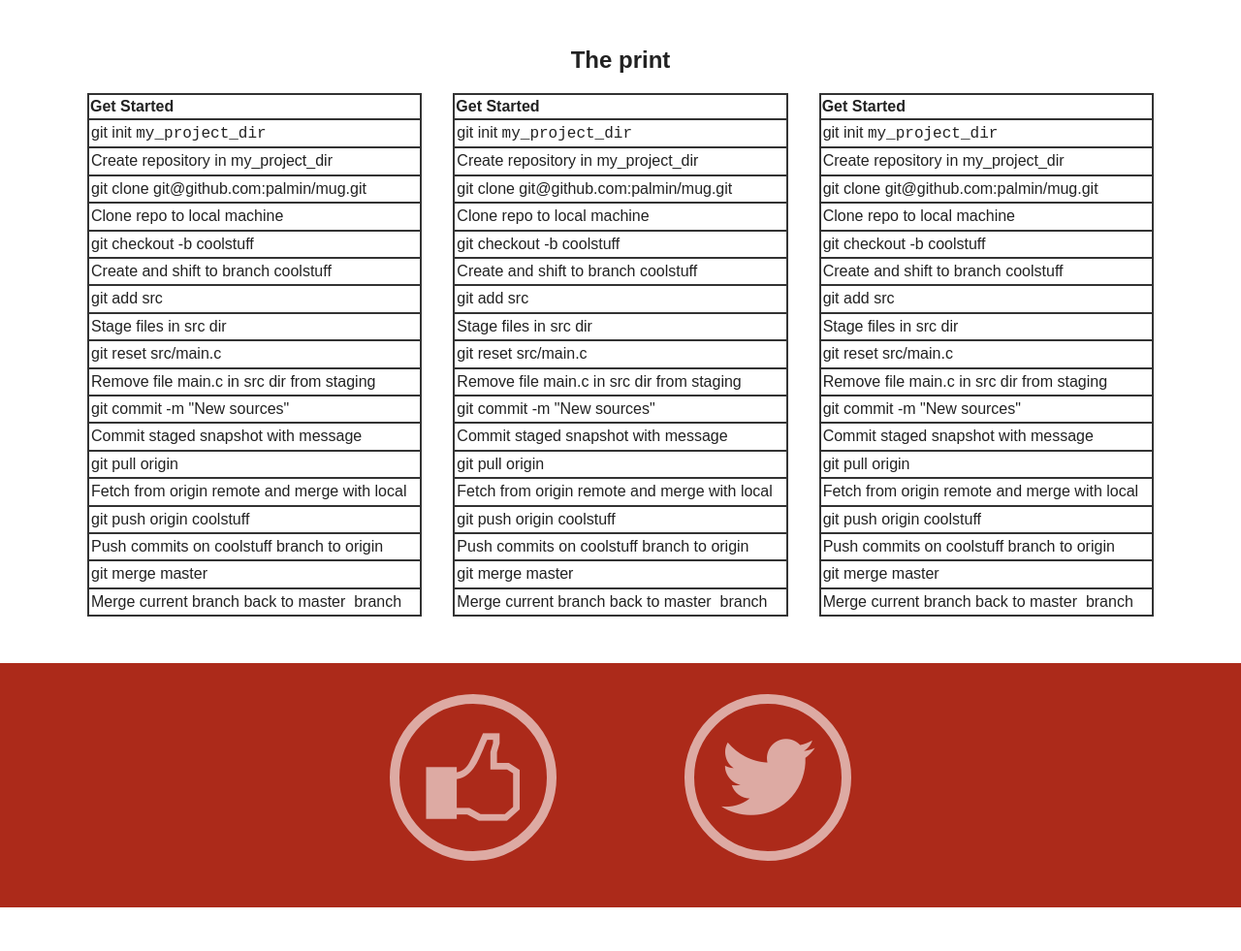
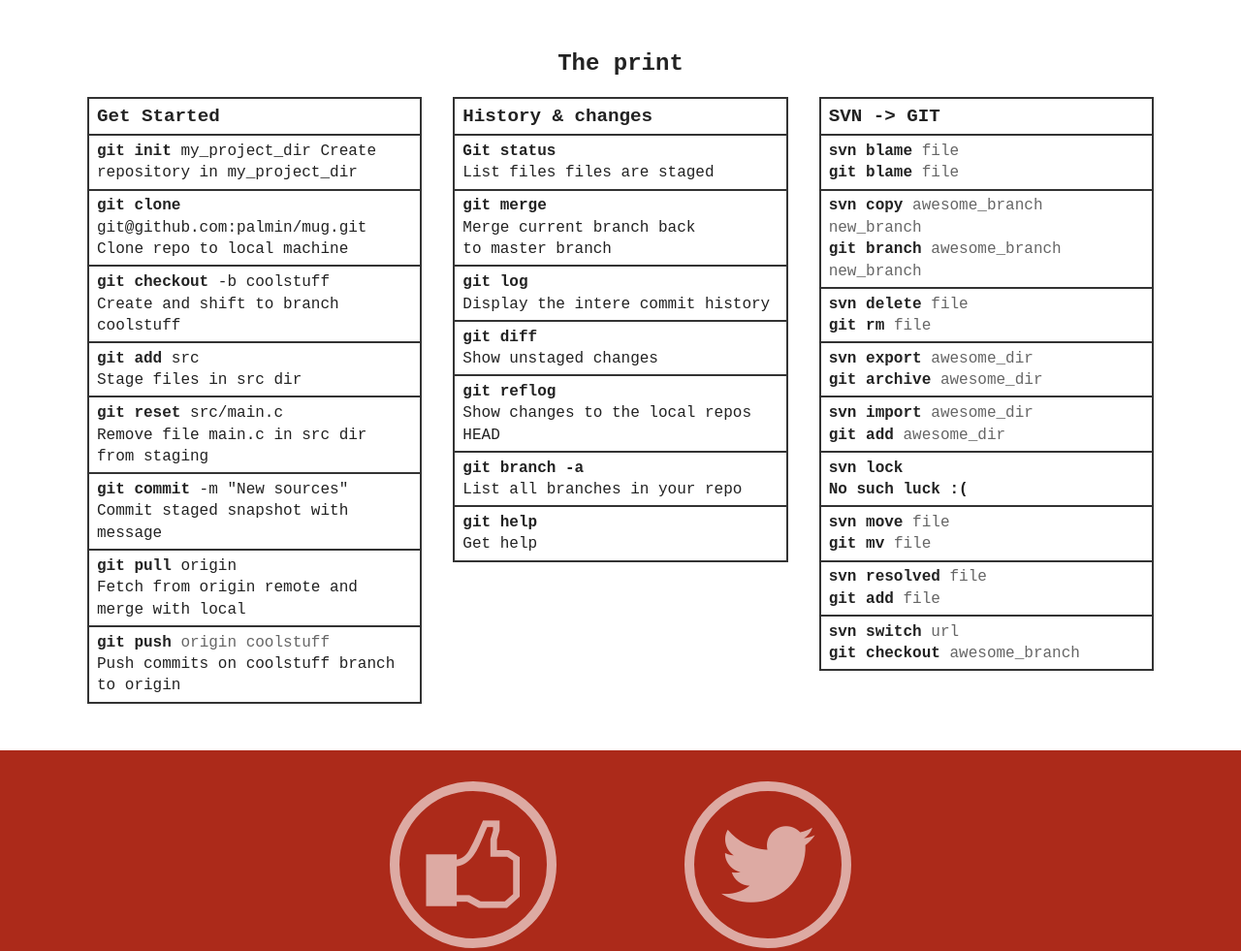
Before and after one commit to mugt/mugt.github.io, a plain HTML site: page index.html in a window 1280 px wide. Shown: the part 848-1829 px from the top of the page at 97% size. Drawn offline with Linux system fonts and the light colour scheme; files whose address does not match are found by name.

Commit message:
Updated reference table

```diff
--- a/css/main.css
+++ b/css/main.css
@@ -119,8 +119,10 @@ a:hover{
     border-bottom: 1px solid #ac2a1a;
 }
 
+
 h2{
     line-height: 1.1em;
+    font-family: "Courier New", Courier, monospace;
 }
 
 
@@ -206,6 +208,40 @@ h2{
     margin-bottom: 10px;
 }
 
+
+/*
+ * Reference tables
+ */
+
+.git-referece-table-wrapper{
+
+}
+
+.reference-table{
+    font-family: "Courier New", Courier, monospace;
+}
+
+table{
+    border:2px solid #333;
+    width: 100%;
+}
+tr{
+ border-bottom:2px solid #333;
+}
+th{
+    font-size: 1.2rem;
+    padding:.3rem .5rem;
+    text-align: left;
+}
+td{
+    padding:.3rem .5rem;
+}
+
+td span{
+    color:#666;
+}
+
+
 /*
  * Sharing
  */
@@ -257,26 +293,6 @@ h2{
     height:auto;
     width: 50%;
 }
-
-/*
- * Table
- */
-
-table{
-    border:2px solid #333;
-    width: 100%;
-}
-tr{
- border-bottom:2px solid #333;
-}
-th{
-    text-align: left;
-}
-td{
-    padding:2px;
-}
-
-
 
 
 /* ==========================================================================
--- a/index.html
+++ b/index.html
@@ -63,78 +63,168 @@
                             <tr><th>Get Started</th></tr>
                         </thead>
                         <tbody>
-                            <tr><td>git init <code>my_project_dir</code></td></tr>
-                            <tr><td>Create repository in my_project_dir</td></tr>
-                            <tr><td>git clone git@github.com:palmin/mug.git</td></tr>
-                            <tr><td>Clone repo to local machine</td></tr>
-                            <tr><td>git checkout -b coolstuff</td></tr>
-                            <tr><td>Create and shift to branch coolstuff</td></tr>
-                            <tr><td>git add src</td></tr>
-                            <tr><td>Stage files in src dir</td></tr>
-                            <tr><td>git reset src/main.c</td></tr>
-                            <tr><td>Remove file main.c in src dir from staging</td></tr>
-                            <tr><td>git commit -m "New sources"</td></tr>
-                            <tr><td>Commit staged snapshot with message</td></tr>
-                            <tr><td>git pull origin</td></tr>
-                            <tr><td>Fetch from origin remote and merge with local</td></tr>
-                            <tr><td>git push origin coolstuff</td></tr>
-                            <tr><td>Push commits on coolstuff branch to origin</td></tr>
-                            <tr><td>git merge master</td></tr>
-                            <tr><td>Merge current branch back to master  branch</td></tr>
+                            <tr>
+                                <td>
+                                    <b>git init</b> </span>my_project_dir</span<br>
+                                    Create repository in my_project_dir
+                                </td>
+                            </tr>
+                            <tr>
+                                <td>
+                                    <b>git clone</b> </span>git@github.com:palmin/mug.git</span<br>
+                                    Clone repo to local machine
+                                </td>
+                            </tr>
+                            <tr>
+                                <td>
+                                    <b>git checkout</b> </span>-b coolstuff</span><br>
+                                    Create and shift to branch coolstuff
+                                </td>
+                            </tr>
+                            <tr>
+                                <td>
+                                    <b>git add</b> </span>src</span><br>
+                                    Stage files in src dir
+                                </td>
+                            </tr>
+                            <tr>
+                                <td>
+                                    <b>git reset</b> </span>src/main.c</span><br>
+                                    Remove file main.c in src dir from staging
+                                </td>
+                            </tr>
+                            <tr>
+                                <td>
+                                    <b>git commit</b> </span>-m "New sources"</span><br>
+                                    Commit staged snapshot with message
+                                </td>
+                            </tr>
+                            <tr>
+                                <td>
+                                    <b>git pull</b> </span>origin</span><br>
+                                    Fetch from origin remote and merge with local
+                                </td>
+                            </tr>
+                            <tr>
+                                <td>
+                                    <b>git push</b> <span>origin coolstuff</span><br>
+                                    Push commits on coolstuff branch to origin
+                                </td>
+                            </tr>
                         </tbody>
                     </table>
                 </div>
                 <div class="module module__big-1-3 module__small-full-width reference-table">
                     <table>
                         <thead>
-                            <tr><th>Get Started</th></tr>
+                            <tr><th>History & changes</th></tr>
                         </thead>
                         <tbody>
-                            <tr><td>git init <code>my_project_dir</code></td></tr>
-                            <tr><td>Create repository in my_project_dir</td></tr>
-                            <tr><td>git clone git@github.com:palmin/mug.git</td></tr>
-                            <tr><td>Clone repo to local machine</td></tr>
-                            <tr><td>git checkout -b coolstuff</td></tr>
-                            <tr><td>Create and shift to branch coolstuff</td></tr>
-                            <tr><td>git add src</td></tr>
-                            <tr><td>Stage files in src dir</td></tr>
-                            <tr><td>git reset src/main.c</td></tr>
-                            <tr><td>Remove file main.c in src dir from staging</td></tr>
-                            <tr><td>git commit -m "New sources"</td></tr>
-                            <tr><td>Commit staged snapshot with message</td></tr>
-                            <tr><td>git pull origin</td></tr>
-                            <tr><td>Fetch from origin remote and merge with local</td></tr>
-                            <tr><td>git push origin coolstuff</td></tr>
-                            <tr><td>Push commits on coolstuff branch to origin</td></tr>
-                            <tr><td>git merge master</td></tr>
-                            <tr><td>Merge current branch back to master  branch</td></tr>
+                            <tr>
+                                <td>
+                                    <b>Git status</b><br>
+                                    List files files are staged
+                                </td>
+                            </tr>
+                            <tr>
+                                <td>
+                                    <b>git merge</b><br>
+                                    Merge current branch back to master branch
+                                </td>
+                            </tr>
+                            <tr>
+                                <td>
+                                    <b>git log</b><br>
+                                    Display the intere commit history
+                                </td>
+                            </tr>
+                            <tr>
+                                <td>
+                                    <b>git diff</b><br>
+                                    Show unstaged changes
+                                </td>
+                            </tr>
+                            <tr>
+                                <td>
+                                    <b>git reflog</b><br>
+                                    Show changes to the local repos HEAD
+                                </td>
+                            </tr>
+                            <tr>
+                                <td>
+                                    <b>git branch -a</b><br>
+                                    List all branches in your repo
+                                </td>
+                            </tr>
+                            <tr>
+                                <td>
+                                    <b>git help</b><br>
+                                    Get help
+                                </td>
+                            </tr>
                         </tbody>
                     </table>
                 </div>
                 <div class="module module__big-1-3 module__small-full-width reference-table">
                     <table>
                         <thead>
-                            <tr><th>Get Started</th></tr>
+                            <tr><th>SVN -> GIT</th></tr>
                         </thead>
                         <tbody>
-                            <tr><td>git init <code>my_project_dir</code></td></tr>
-                            <tr><td>Create repository in my_project_dir</td></tr>
-                            <tr><td>git clone git@github.com:palmin/mug.git</td></tr>
-                            <tr><td>Clone repo to local machine</td></tr>
-                            <tr><td>git checkout -b coolstuff</td></tr>
-                            <tr><td>Create and shift to branch coolstuff</td></tr>
-                            <tr><td>git add src</td></tr>
-                            <tr><td>Stage files in src dir</td></tr>
-                            <tr><td>git reset src/main.c</td></tr>
-                            <tr><td>Remove file main.c in src dir from staging</td></tr>
-                            <tr><td>git commit -m "New sources"</td></tr>
-                            <tr><td>Commit staged snapshot with message</td></tr>
-                            <tr><td>git pull origin</td></tr>
-                            <tr><td>Fetch from origin remote and merge with local</td></tr>
-                            <tr><td>git push origin coolstuff</td></tr>
-                            <tr><td>Push commits on coolstuff branch to origin</td></tr>
-                            <tr><td>git merge master</td></tr>
-                            <tr><td>Merge current branch back to master  branch</td></tr>
+                            <tr>
+                                <td>
+                                    <b>svn blame</b> <span>file</span> <br>
+                                    <b>git blame</b> <span>file</span>
+                                </td>
+                            </tr>
+                            <tr>
+                                <td>
+                                    <b>svn copy</b> <span>awesome_branch new_branch </span> <br>
+                                    <b>git branch</b> <span>awesome_branch new_branch </span>
+                                </td>
+                            </tr>
+                            <tr>
+                                <td>
+                                    <b>svn delete</b> <span>file </span> <br>
+                                    <b>git rm</b> <span>file </span>
+                                </td>
+                            </tr>
+                            <tr>
+                                <td>
+                                    <b>svn export</b> <span>awesome_dir</span> <br>
+                                    <b>git archive</b> <span>awesome_dir</span>
+                                </td>
+                            </tr>
+                             <tr>
+                                <td>
+                                    <b>svn import</b> <span>awesome_dir</span> <br>
+                                    <b>git add</b> <span>awesome_dir</span>
+                                </td>
+                            </tr>
+                             <tr>
+                                <td>
+                                    <b>svn lock</b><br>
+                                    <b>No such luck :(</b>
+                                </td>
+                            </tr>
+                             <tr>
+                                <td>
+                                    <b>svn move</b> <span>file</span> <br>
+                                    <b>git mv</b> <span>file</span>
+                                </td>
+                            </tr>
+                             <tr>
+                                <td>
+                                    <b>svn resolved</b> <span>file</span> <br>
+                                    <b>git add</b> <span>file</span>
+                                </td>
+                            </tr>
+                             <tr>
+                                <td>
+                                    <b>svn switch</b> <span>url</span> <br>
+                                    <b>git checkout</b> <span>awesome_branch</span>
+                                </td>
+                            </tr>
                         </tbody>
                     </table>
                 </div>
```
